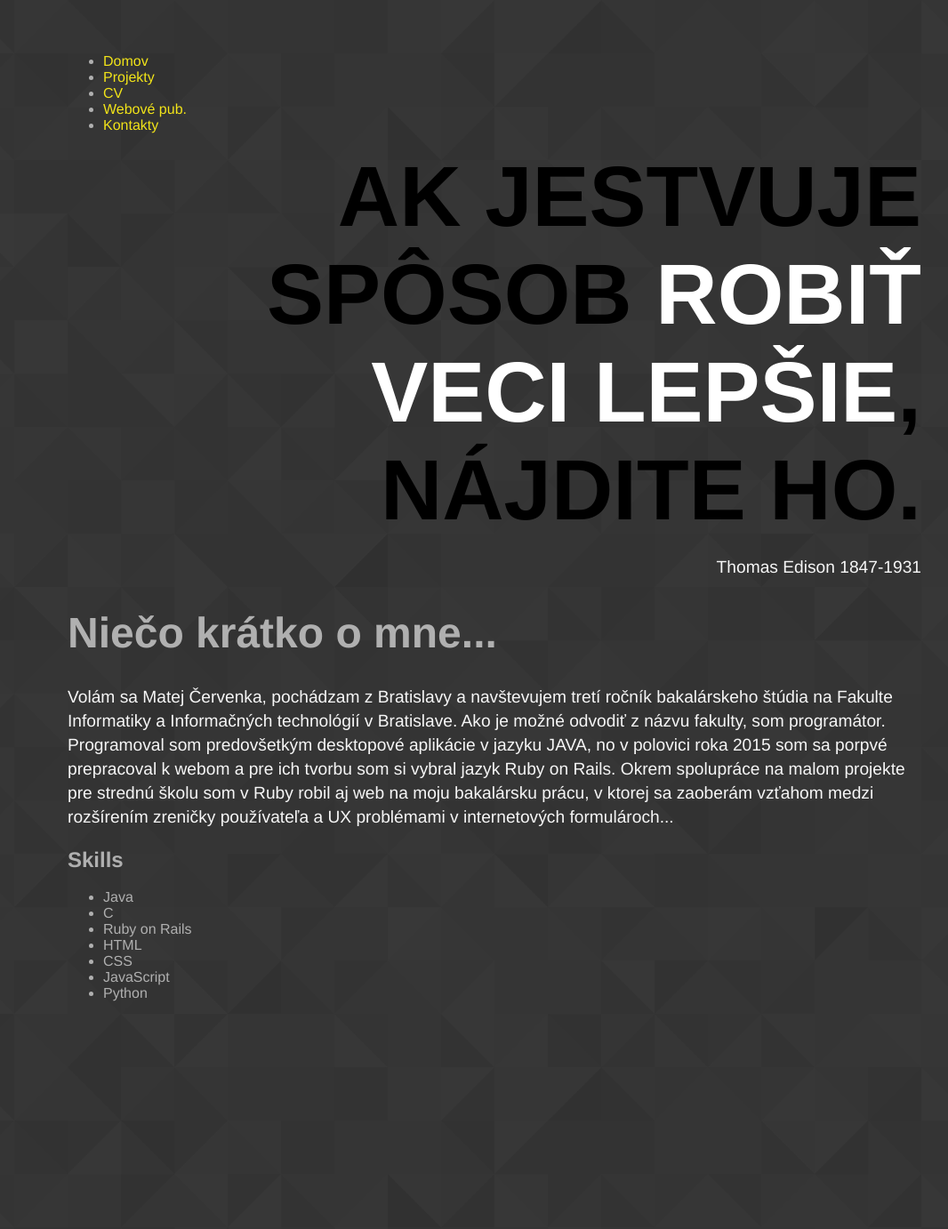
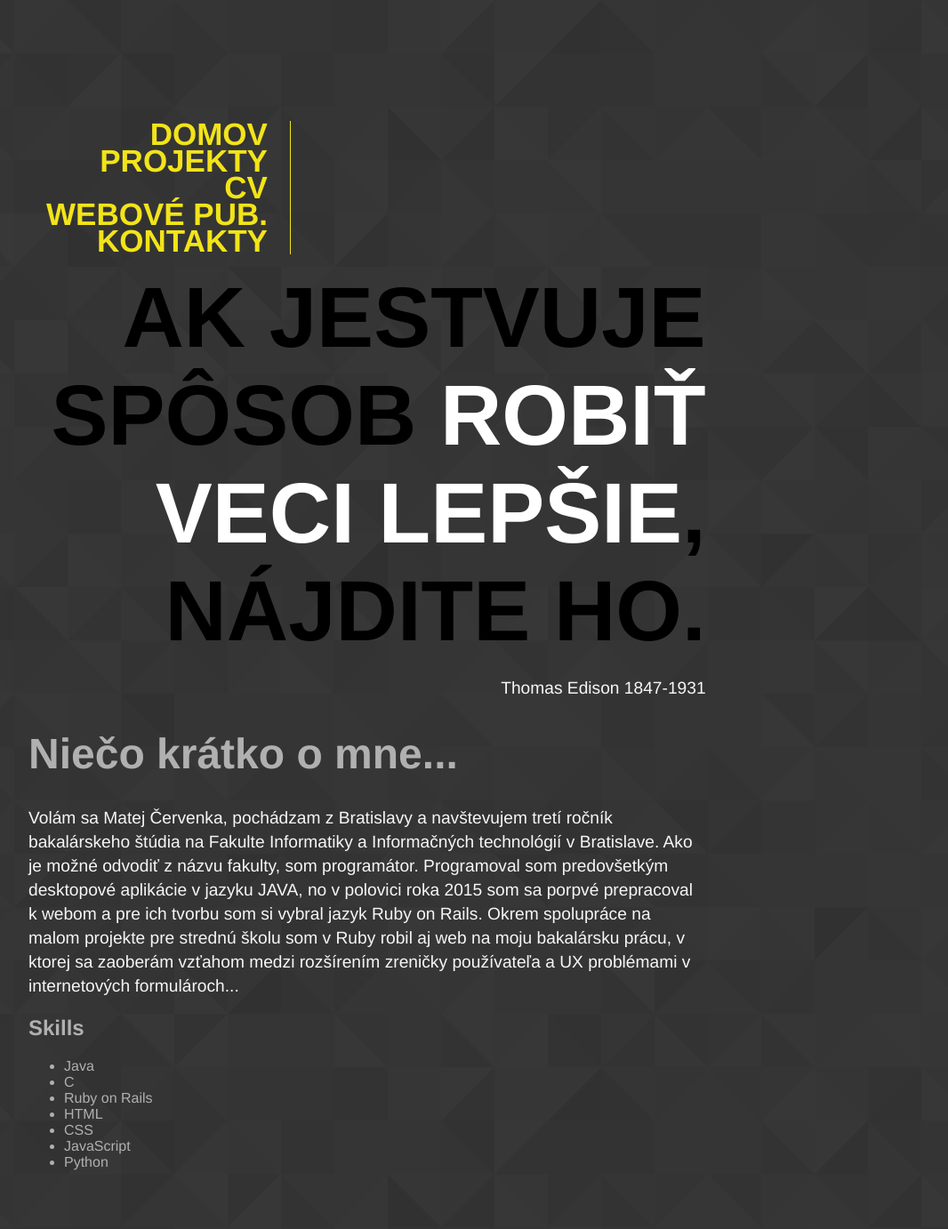
Before and after one commit to Mattooo/mattooo.github.io, a Jekyll site: the page built from index.html, in a window 1280 px wide. Shown: the whole page at 89% size, without its empty margins (84-1150 px from the left). Built offline with Jekyll 4.4.1, drawn with Linux system fonts in a browser that asks for light colours; before the commit the page ends 1186 px from its top, so only the background shows below that.

Commit message:
CSS navbar done

```diff
--- a/_layouts/default.html
+++ b/_layouts/default.html
@@ -14,7 +14,7 @@
 	        		<li><a href="/contact">Kontakty</a></li>
 	    		</ul>
 			</div>
-			<div class="container">
+			<div class="container" id="rcont">
 				{{ content }}
 			</div>
 		</body>
--- a/css/main.css
+++ b/css/main.css
@@ -1,7 +1,7 @@
 
 body {
     margin: 60px auto;
-    width: 75%;
+    width: 85%;
     font-family:'Helvetica', 'Arial', 'Sans-Serif';
     background-image: url(../images/bg.png);
     background-attachment: fixed;
@@ -10,35 +10,19 @@ body {
     color: #B0B0B0 ;
 
 }
-nav ul, footer ul {
-    font-family:'Helvetica', 'Arial', 'Sans-Serif';
-    padding: 0px;
-    list-style: none;
-    font-weight: bold;
-    border-right: 1px solid #f2e419;
-}
-nav ul li {
-    margin-right: 20px;
-    font-size: 35px;
-    line-height: 30px;
-    list-style-image: none;
-    list-style-position: outside;
-    list-style-type: none;
-    margin-bottom: 0;
-    text-transform: uppercase;
-}
-nav {
-    margin-top: 60px;
-    height: 1000px;
-    margin-right: 50px;
-    float: left;
-    text-align: right;
-}
 a {
     text-decoration: none;
     color: #f2e419;
 }
-nav ul li > a:hover {
+a:hover{
+    text-decoration: underline;
+}
+#navigation{
+    margin-top: 60px;
+    float:left;
+    text-align: right;
+}
+#navigation a:hover{
     -moz-transition: color  1s ease, background 0.5s ease;
     -ms-transition: color  1s ease, background 0.5s ease;
     -o-transition: color  1s ease, background 0.5s ease;
@@ -53,36 +37,36 @@ nav ul li > a:hover {
     margin: auto;
     text-decoration: none;
 }
-a:hover{
-    text-decoration: underline;
+#navigation li {
+    margin-right: 25px;
+    font-size: 35px;
+    line-height: 30px;
+    list-style-image: none;
+    list-style-position: outside;
+    list-style-type: none;
+    margin-bottom: 0;
+    text-transform: uppercase;
 }
-footer ul li{
-    display: inline;
-    margin-right: 20px;
-    font-size: 15px;
+#navigation ul{
+    font-family:'Helvetica', 'Arial', 'Sans-Serif';
+    list-style: none;
+    font-weight: bold;
+    border-right: 1px solid #f2e419;
+}
+.container{
+    float: left;
+    width: 70%;
+    margin-left: 20px;
+    padding-bottom: 50px;
 }
 h1 {
     font-size: 3em;
     font-family:'Helvetica', 'Arial', 'Sans-Serif';
-
 }
 p {
     font-size: 1.2em;
     line-height: 1.4em;
     color: #f6f6f6;
-}
-footer {
-    border-top: 1px solid #d5d5d5;
-    font-size: .8em;
-}
-
-ul.posts {
-    margin: 20px auto 40px;
-    font-size: 1.5em;
-}
-
-ul.posts li {
-    list-style: none;
 }
 ul.GrayBorder {
     list-style: none;
@@ -92,11 +76,11 @@ div.GrayBorder{
     background: -webkit-linear-gradient(top,  rgba(255,255,255,0.4) 0%,rgba(255,255,255,0.2) 40%,rgba(255,255,255,0) 100%);
     background: linear-gradient(to bottom,  rgba(255,255,255,0.4) 0%,rgba(255,255,255,0.2) 40%,rgba(255,255,255,0) 100%);
     padding-top: 1px;
-    padding-left: 10px;
+    padding-left: 15px;
     padding-right: 10px;
-    padding-bottom: 7px;
-    margin-top: 10px;
-    margin-left: 275px;
+    padding-bottom: 15px;
+    margin-bottom: 30px;
+    margin-left: -2.3em;
 
 }
 div.GrayBorder > h2{
```
